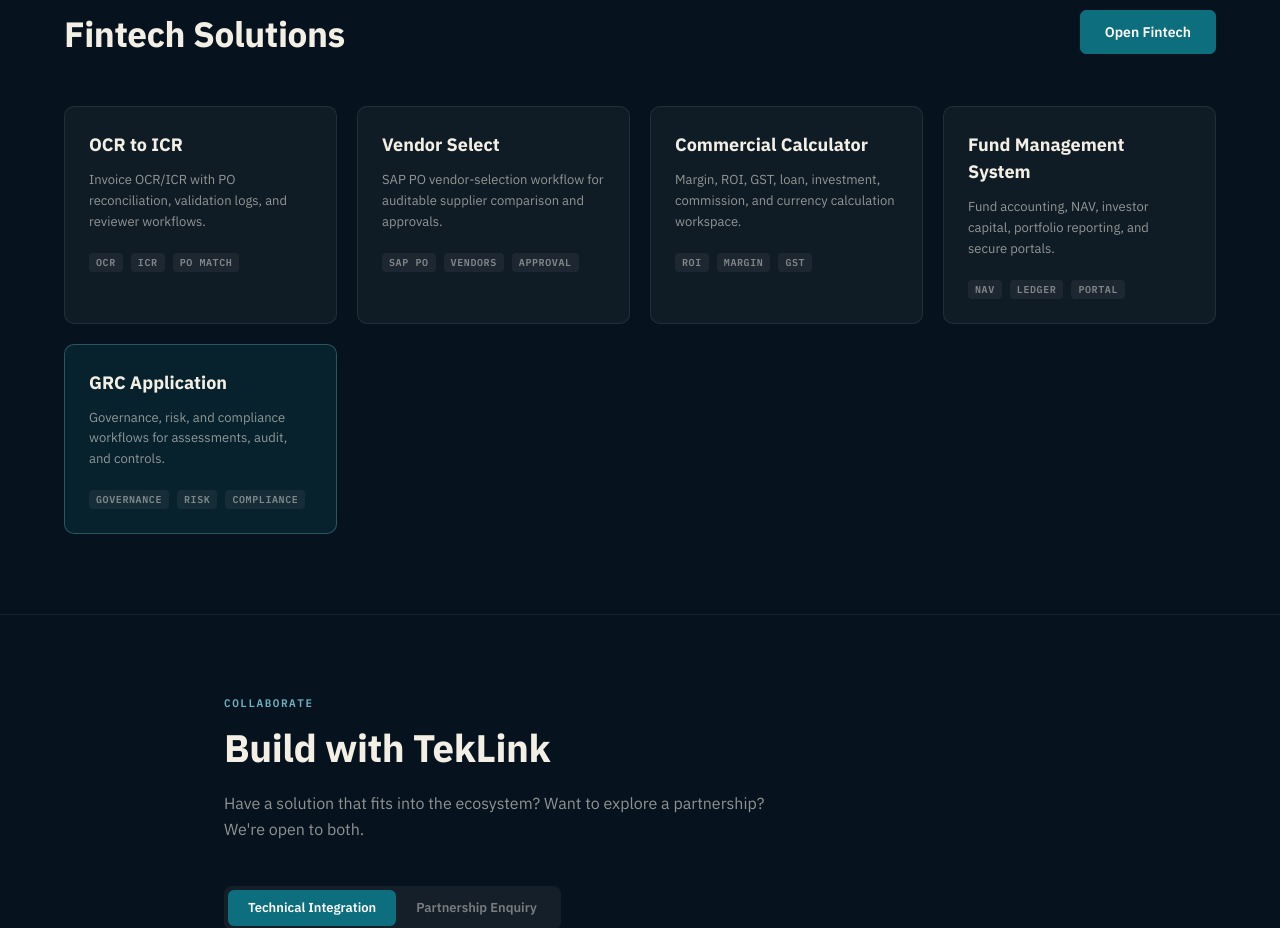
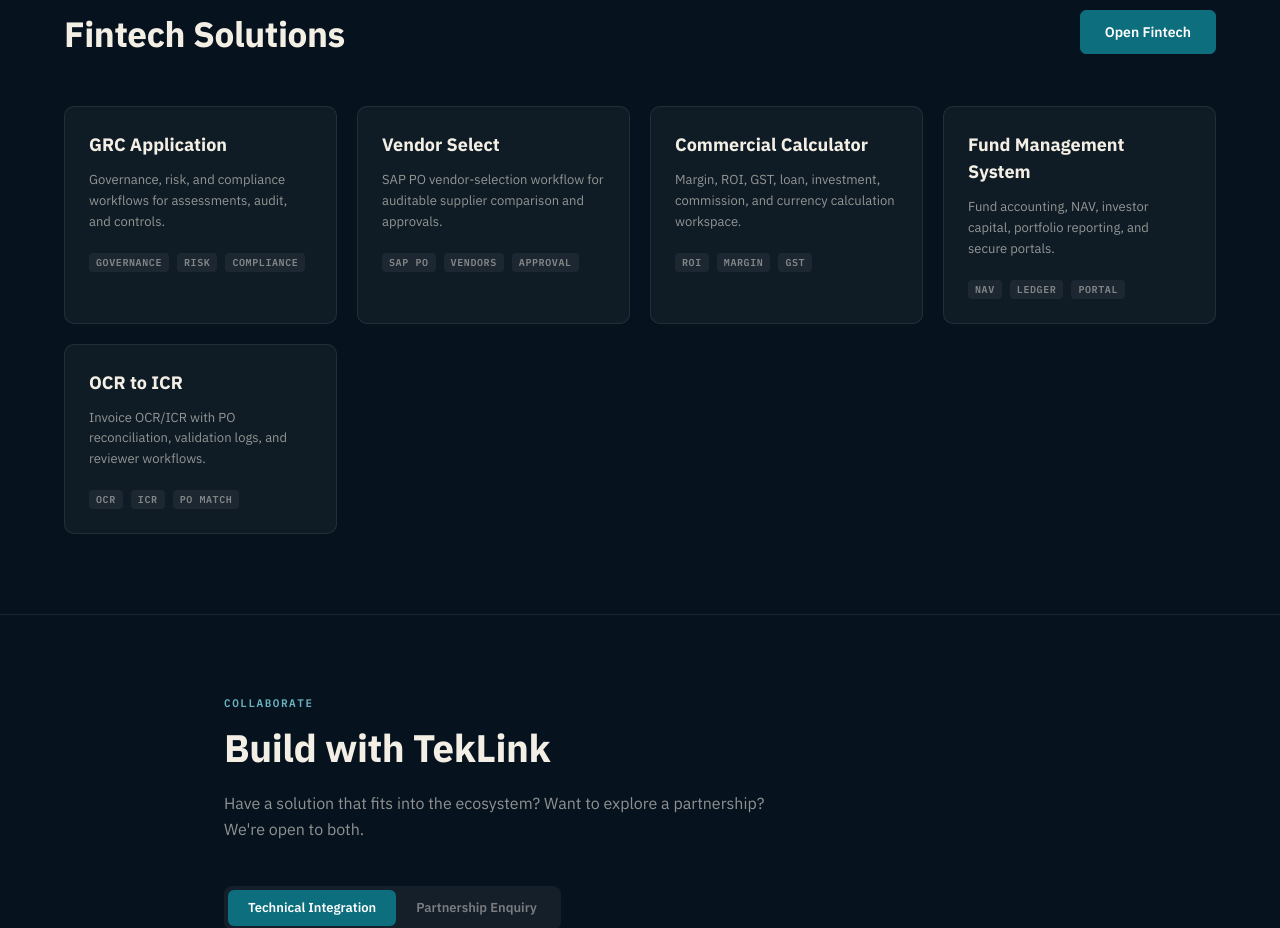
Before and after one commit to TekLink-Int/TekLink-international, a Next.js app: page / in a window 1280 px wide. Shown: the part 2840-3768 px from the top of the page. Built offline with nearby package versions, Linux system fonts and the light colour scheme; no server answers.

Commit message:
Update fintech solution ordering

```diff
--- a/app/fintech/page.tsx
+++ b/app/fintech/page.tsx
@@ -9,12 +9,12 @@
 
 const solutions: IndustrySolution[] = [
   {
-    eyebrow: 'Document Intelligence',
-    title: 'OCR to ICR',
+    eyebrow: 'Governance',
+    title: 'GRC Application',
     description:
-      'Invoice OCR/ICR with purchase-order reconciliation, validation logs, matching logic, and finance-team review workflows.',
-    badges: ['OCR', 'ICR', 'PO Match', 'Review'],
-    audience: 'For finance operations',
+      'Governance, risk and compliance workflows for deal assessment, risk registers, audit evidence, and controlled review paths.',
+    badges: ['Governance', 'Risk', 'Compliance'],
+    audience: 'For control teams',
   },
   {
     eyebrow: 'Procurement Finance',
@@ -41,13 +41,12 @@
     audience: 'For asset managers',
   },
   {
-    eyebrow: 'Governance',
-    title: 'GRC Application',
+    eyebrow: 'Document Intelligence',
+    title: 'OCR to ICR',
     description:
-      'Governance, risk and compliance workflows for deal assessment, risk registers, audit evidence, and controlled review paths.',
-    badges: ['Governance', 'Risk', 'Compliance'],
-    audience: 'For control teams',
-    highlight: true,
+      'Invoice OCR/ICR with purchase-order reconciliation, validation logs, matching logic, and finance-team review workflows.',
+    badges: ['OCR', 'ICR', 'PO Match', 'Review'],
+    audience: 'For finance operations',
   },
 ]
 
--- a/components/FinancialTeaser.tsx
+++ b/components/FinancialTeaser.tsx
@@ -2,9 +2,9 @@
 
 const fintechSolutions = [
   {
-    title: 'OCR to ICR',
-    description: 'Invoice OCR/ICR with PO reconciliation, validation logs, and reviewer workflows.',
-    badges: ['OCR', 'ICR', 'PO Match'],
+    title: 'GRC Application',
+    description: 'Governance, risk, and compliance workflows for assessments, audit, and controls.',
+    badges: ['Governance', 'Risk', 'Compliance'],
   },
   {
     title: 'Vendor Select',
@@ -22,9 +22,9 @@
     badges: ['NAV', 'Ledger', 'Portal'],
   },
   {
-    title: 'GRC Application',
-    description: 'Governance, risk, and compliance workflows for assessments, audit, and controls.',
-    badges: ['Governance', 'Risk', 'Compliance'],
+    title: 'OCR to ICR',
+    description: 'Invoice OCR/ICR with PO reconciliation, validation logs, and reviewer workflows.',
+    badges: ['OCR', 'ICR', 'PO Match'],
   },
 ]
 
@@ -105,12 +105,8 @@
             <div
               key={product.title}
               style={{
-                background: product.title === 'GRC Application'
-                  ? 'rgba(13,110,126,0.16)'
-                  : 'rgba(243,239,229,0.04)',
-                border: product.title === 'GRC Application'
-                  ? '1px solid rgba(107,179,192,0.36)'
-                  : '1px solid rgba(243,239,229,0.09)',
+                background: 'rgba(243,239,229,0.04)',
+                border: '1px solid rgba(243,239,229,0.09)',
                 borderRadius: 'var(--radius-xl)',
                 padding: 'var(--space-6)',
                 position: 'relative',
```
